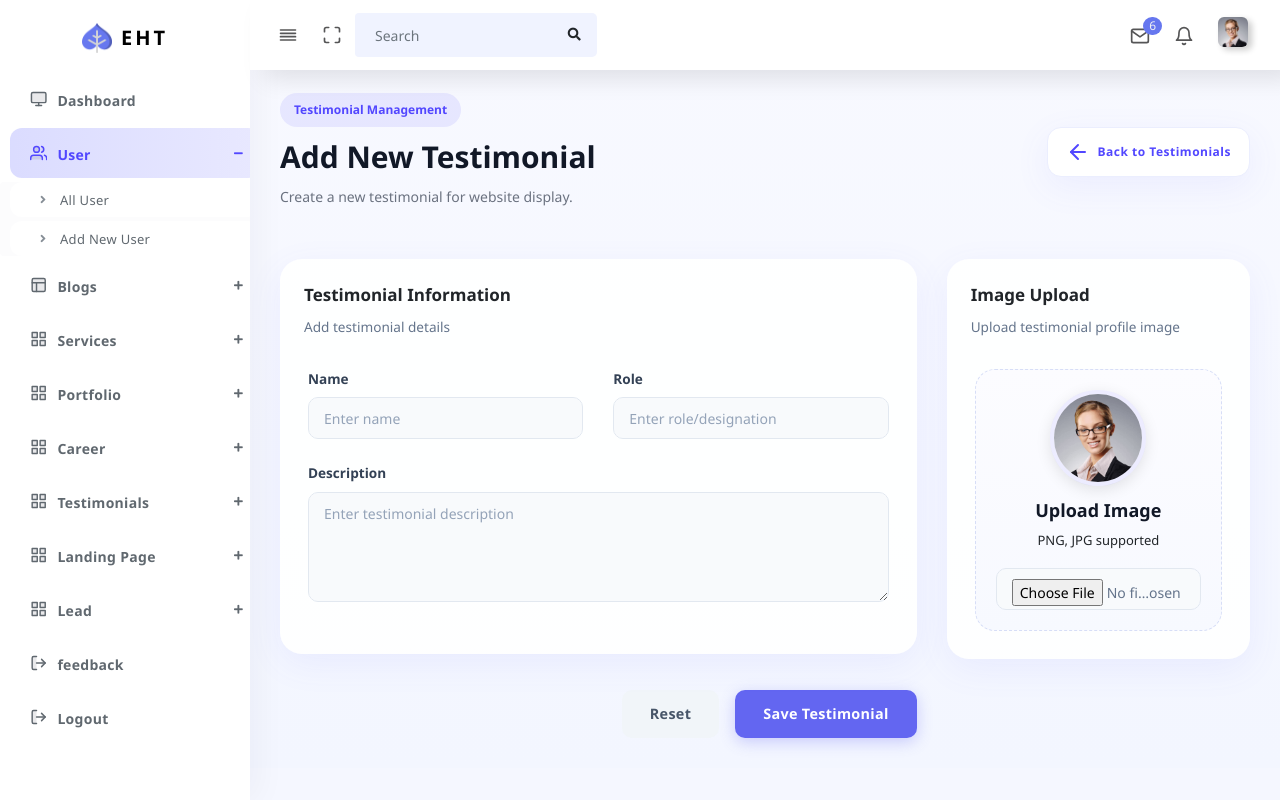
After one commit to DevilShekhar/EternalHighTech, a Laravel app: page /testimonial/create in a window 1280 px wide. The commit adds this page. Run offline with Laravel 12, Linux system fonts and the light colour scheme; a user stored in the database is signed in; data comes from the database, SQL or seed files in the repository; some libraries are stand-ins or nearby versions.

Commit message:
testimonial crud operation all done

```diff
--- /dev/null
+++ b/app/Http/Controllers/TestimonialController.php
@@ -0,0 +1,130 @@
+<?php
+
+namespace App\Http\Controllers;
+
+use App\Models\Testimonial;
+use Illuminate\Http\Request;
+use Illuminate\Support\Facades\Storage;
+
+class TestimonialController extends Controller
+{
+    /**
+     * Display a listing of the resource.
+     */
+    public function index()
+    {
+        $testimonials = Testimonial::latest()->get();
+        return view('admin.testimonial.index', compact('testimonials'));
+    }
+
+    /**
+     * Show the form for creating a new resource.
+     */
+    public function create()
+    {
+          return view('admin.testimonial.create');
+    }
+
+    /**
+     * Store a newly created resource in storage.
+     */
+   public function store(Request $request)
+    {
+        $request->validate([
+            'name' => 'required|string|max:255',
+            'role' => 'required|string|max:255',
+            'description' => 'required|string',
+            'image' => 'nullable|image|mimes:jpg,jpeg,png,webp|max:2048',
+        ]);
+
+        $imagePath = null;
+
+        if ($request->hasFile('image')) {
+            $imagePath = $request->file('image')->store('testimonials', 'public');
+        }
+
+        Testimonial::create([
+            'name' => $request->name,
+            'role' => $request->role,
+            'description' => $request->description,
+            'image' => $imagePath,
+            'created_by' => auth()->id(),
+            'updated_by' => auth()->id(),
+        ]);
+
+        return redirect()
+            ->route('testimonial.index')
+            ->with('success', 'Testimonial created successfully.');
+    }
+
+    /**
+     * Display the specified resource.
+     */
+    public function show(Testimonial $testimonial)
+    {
+        //
+    }
+
+    /**
+     * Show the form for editing the specified resource.
+     */
+    public function edit(Testimonial $testimonial)
+    {
+        return view('admin.testimonial.edit', compact('testimonial'));
+    }
+
+    /**
+     * Update the specified resource in storage.
+     */
+    public function update(Request $request, Testimonial $testimonial)
+    {
+        $request->validate([
+            'name' => 'required|string|max:255',
+            'role' => 'required|string|max:255',
+            'description' => 'required|string',
+             'status' => 'required|boolean',
+            'image' => 'nullable|image|mimes:jpg,jpeg,png,webp|max:2048',
+        ]);
+
+        $imagePath = $testimonial->image;
+
+        if ($request->hasFile('image')) {
+
+            // Delete old image
+            if ($testimonial->image && Storage::disk('public')->exists($testimonial->image)) {
+                Storage::disk('public')->delete($testimonial->image);
+            }
+
+            // Upload new image
+            $imagePath = $request->file('image')->store('testimonials', 'public');
+        }
+
+        $testimonial->update([
+            'name' => $request->name,
+            'role' => $request->role,
+             'status' => $request->status,
+            'description' => $request->description,
+            'image' => $imagePath,
+            'updated_by' => auth()->id(),
+        ]);
+
+        return redirect()
+            ->route('testimonial.index')
+            ->with('success', 'Testimonial updated successfully.');
+    }
+
+    /**
+     * Remove the specified resource from storage.
+     */
+    public function destroy(Testimonial $testimonial)
+    {
+        $testimonial->update([
+            'status' => 0,
+            'updated_by' => auth()->id(),
+        ]);
+
+        return redirect()
+            ->route('testimonial.index')
+            ->with('success', 'Testimonial deactivated successfully.');
+    }
+}
--- a/resources/views/admin/layouts/app.blade.php
+++ b/resources/views/admin/layouts/app.blade.php
@@ -291,6 +291,7 @@
                            <li><a class="nav-link" href="advance-table.html">Add New Career</a></li>
                         </ul>
                      </li>
+
                      <li class="dropdown">
                         <a href="#" class="menu-toggle nav-link has-dropdown">
                         <i data-feather="grid"></i><span>Testimonials</span>
--- /dev/null
+++ b/resources/views/admin/testimonial/create.blade.php
@@ -0,0 +1,91 @@
+@extends('admin.layouts.app')
+@section('content')
+    <section class="section premium-dashboard">
+        <div class="premium-page-head">
+            <div class="premium-page-title">
+                <span class="mini-badge">Testimonial Management</span>
+                <h2>Add New Testimonial</h2>
+                <p>Create a new testimonial for website display.</p>
+            </div>
+            <div class="premium-head-actions">
+                <a href="{{ route('testimonial.index') }}" class="btn premium-btn ghost-btn">
+                    <i data-feather="arrow-left"></i> Back to Testimonials
+                </a>
+            </div>
+        </div>
+    </section>
+    <section class="section premium-dashboard pt-0">
+        @if(session('success'))
+            <div class="alert alert-success">
+                {{ session('success') }}
+            </div>
+        @endif
+        <form action="{{ route('testimonial.store') }}" method="POST" enctype="multipart/form-data">
+            @csrf
+            <div class="row">
+                <div class="col-lg-8 col-md-12">
+                    <div class="card premium-block form-section-card">
+                        <div class="card-header premium-card-header">
+                            <div>
+                                <h4>Testimonial Information</h4>
+                                <p class="header-subtext">Add testimonial details</p>
+                            </div>
+                        </div>
+                        <div class="card-body">
+                            <div class="row">
+                                <div class="col-md-6 mb-4">
+                                    <label class="form-group-label">Name</label>
+                                    <input type="text" name="name" value="{{ old('name') }}"  class="form-control premium-input" placeholder="Enter name">
+                                        @error('name')
+                                            <small class="text-danger">{{ $message }}</small>
+                                        @enderror
+                                </div>
+                                <div class="col-md-6 mb-4">
+                                    <label class="form-group-label">Role</label>
+                                    <input type="text" name="role" value="{{ old('role') }}"  class="form-control premium-input" placeholder="Enter role/designation">
+                                        @error('role')
+                                            <small class="text-danger">{{ $message }}</small>
+                                        @enderror
+                                </div>
+                                <div class="col-md-12 mb-4">
+                                    <label class="form-group-label">Description</label>
+                                    <textarea name="description"  class="form-control premium-input premium-textarea" rows="5"  placeholder="Enter testimonial description">{{ old('description') }}</textarea>
+                                        @error('description')
+                                            <small class="text-danger">{{ $message }}</small>
+                                            @enderror
+                                    </div>
+                                </div>
+                            </div>
+                        </div>
+                        <div class="action-bar mt-4">
+                            <button type="reset" class="btn action-btn btn-light-premium">Reset</button>
+                            <button type="submit" class="btn action-btn btn-main-premium">Save Testimonial</button>
+                        </div>
+                    </div>
+                    <div class="col-lg-4 col-md-12">
+                        <div class="card premium-block form-section-card">
+                            <div class="card-header premium-card-header">
+                                <div>
+                                    <h4>Image Upload</h4>
+                                    <p class="header-subtext">Upload testimonial profile image</p>
+                                </div>
+                            </div>
+                            <div class="card-body">
+                                <div class="profile-upload-box">
+                                    <div class="profile-avatar-preview">
+                                        <img src="{{ asset('assets/img/user.png') }}" alt="Preview">
+                                    </div>
+                                    <h5>Upload Image</h5>
+                                    <p>PNG, JPG supported</p>
+                                    <input type="file" name="image" class="form-control premium-input">
+                                    @error('image')
+                                        <small class="text-danger">{{ $message }}</small>
+                                    @enderror
+                                </div>
+                            </div>
+                        </div>
+                    </div>
+                </div>
+            </form>
+        </section>
+@endsection
--- a/routes/web.php
+++ b/routes/web.php
@@ -4,6 +4,8 @@ use Illuminate\Support\Facades\Route;
 use App\Http\Controllers\AdminDashboardController;
 use App\Http\Controllers\BlogController;
 use App\Http\Controllers\UserController;
+use App\Http\Controllers\TestimonialController;
+
 
 Route::get('/', function () {
     return view('welcome');
@@ -15,4 +17,5 @@ Auth::routes();
     Route::get('dashboard', [AdminDashboardController::class, 'index'])->name('dashboard');
     Route::resource('blogs', BlogController::class);
     Route::resource('users', UserController::class);
+    Route::resource('testimonial', TestimonialController::class);
 });
```
Also changed, not shown: app/Models/Testimonial.php (added, +34 -0 lines), resources/views/admin/testimonial/edit.blade.php (added, +114 -0 lines), resources/views/admin/testimonial/index.blade.php (added, +117 -0 lines), database/migrations/2026_04_15_051740_create_testimonials_table.php (added), database/migrations/2026_04_15_055234_add_status_to_testimonials_table.php (added), resources/views/admin/testimonial/show.blade.php (added), 2 other files.
